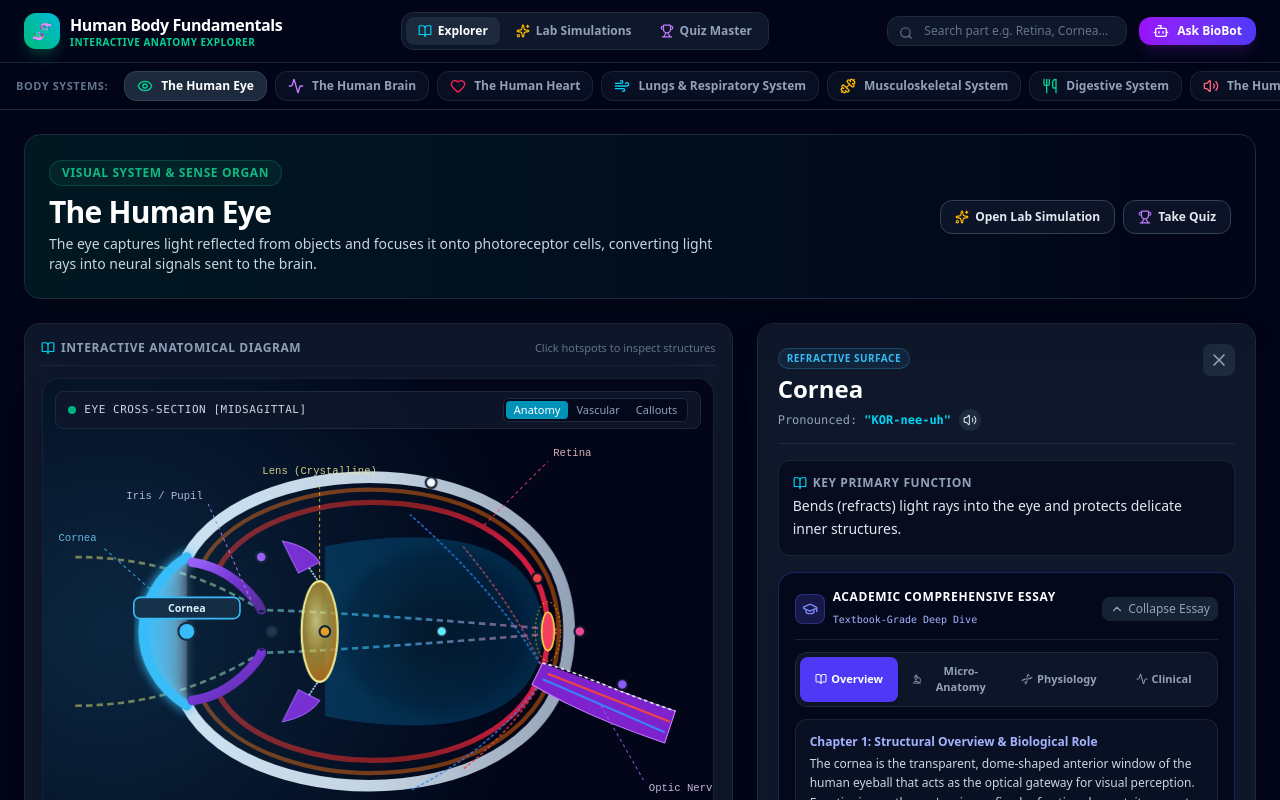
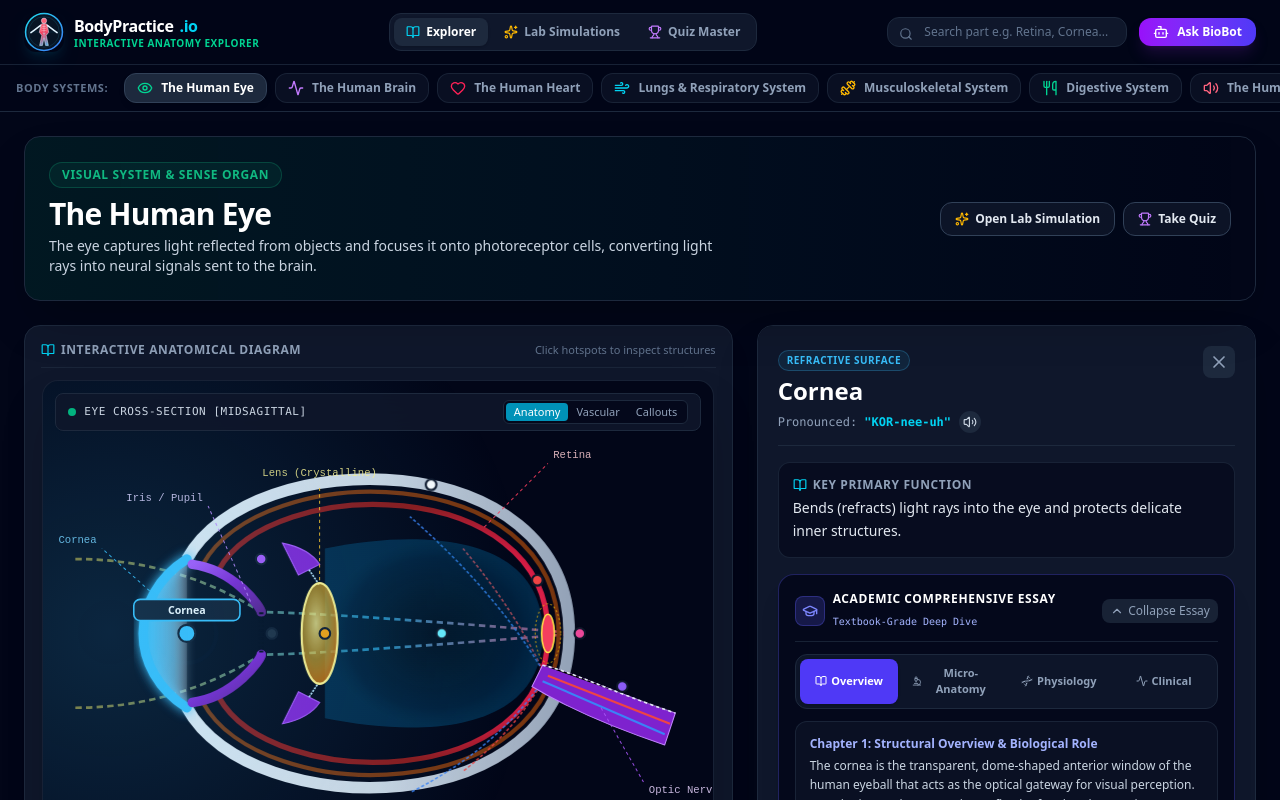
Before and after one commit to projectjimos/BodyPractice.io, a React (Vite) app: page / in a window 1280 px wide. Shown: the top 800 px of the page. Built offline with nearby package versions, Linux system fonts and the light colour scheme.

Commit message:
Rebrand header as BodyPractice.io

```diff
--- a/src/components/Navbar.tsx
+++ b/src/components/Navbar.tsx
@@ -24,7 +24,6 @@ export const Navbar: React.FC<NavbarProps> = ({
   const [searchQuery, setSearchQuery] = useState('');
   const [isSearchOpen, setIsSearchOpen] = useState(false);
 
-  // Search filter across all organ parts
   const searchResults = searchQuery.trim()
     ? (Object.values(organSystems) as OrganSystem[]).flatMap((system: OrganSystem) =>
         system.parts
@@ -51,15 +50,16 @@ export const Navbar: React.FC<NavbarProps> = ({
   return (
     <header className="sticky top-0 z-40 bg-slate-950/90 backdrop-blur-md border-b border-slate-800">
       <div className="max-w-7xl mx-auto px-4 sm:px-6 py-3 flex flex-col md:flex-row items-center justify-between gap-4">
-        {/* Brand & Main Title */}
         <div className="flex items-center gap-3 w-full md:w-auto justify-between md:justify-start">
           <div className="flex items-center gap-2.5">
-            <div className="w-9 h-9 rounded-xl bg-gradient-to-tr from-emerald-500 via-teal-500 to-cyan-500 flex items-center justify-center text-slate-950 font-black shadow-lg shadow-emerald-500/20">
-              🧬
-            </div>
+            <img
+              src="/bodypractice-logo.svg"
+              alt="BodyPractice.io human body logo"
+              className="w-10 h-10 rounded-xl shadow-lg shadow-cyan-500/10"
+            />
             <div>
               <h1 className="text-base font-extrabold text-white tracking-tight flex items-center gap-1.5">
-                Human Body Fundamentals
+                BodyPractice<span className="text-cyan-400">.io</span>
               </h1>
               <span className="text-[10px] text-emerald-400 font-semibold tracking-wider uppercase block -mt-0.5">
                 Interactive Anatomy Explorer
@@ -67,7 +67,6 @@ export const Navbar: React.FC<NavbarProps> = ({
             </div>
           </div>
 
-          {/* BioBot Mobile Quick Launcher Button */}
           <button
             onClick={onOpenAiTutor}
             className="md:hidden p-2 rounded-xl bg-purple-600 text-white text-xs font-bold flex items-center gap-1.5 shadow-lg shadow-purple-900/40"
@@ -76,7 +75,6 @@ export const Navbar: React.FC<NavbarProps> = ({
           </button>
         </div>
 
-        {/* View Mode Tabs (Explorer, Interactive Lab, Quiz Master) */}
         <div className="flex items-center bg-slate-900 border border-slate-800 rounded-xl p-1 gap-1 text-xs">
           <button
             onClick={() => onSelectTab('explorer')}
@@ -112,9 +110,7 @@ export const Navbar: React.FC<NavbarProps> = ({
           </button>
         </div>
 
-        {/* Search Bar & BioBot Launcher */}
         <div className="flex items-center gap-3 w-full md:w-auto">
-          {/* Search Input */}
           <div className="relative flex-1 md:w-60">
             <div className="relative">
               <Search className="w-3.5 h-3.5 absolute left-3 top-2.5 text-slate-500" />
@@ -131,7 +127,6 @@ export const Navbar: React.FC<NavbarProps> = ({
               />
             </div>
 
-            {/* Search Dropdown Results */}
             {isSearchOpen && searchResults.length > 0 && (
               <div className="absolute left-0 right-0 top-10 bg-slate-900 border border-slate-800 rounded-xl shadow-2xl p-2 z-50 max-h-60 overflow-y-auto space-y-1">
                 {searchResults.map(({ systemId, part }) => (
@@ -155,7 +150,6 @@ export const Navbar: React.FC<NavbarProps> = ({
             )}
           </div>
 
-          {/* Desktop AI BioBot Launcher Button */}
           <button
             onClick={onOpenAiTutor}
             className="hidden md:flex items-center gap-2 bg-gradient-to-r from-purple-600 to-indigo-600 hover:from-purple-500 hover:to-indigo-500 text-white font-bold py-1.5 px-3.5 rounded-xl text-xs shadow-lg shadow-purple-900/30 transition-all hover:scale-[1.02]"
@@ -165,7 +159,6 @@ export const Navbar: React.FC<NavbarProps> = ({
         </div>
       </div>
 
-      {/* Sub-Bar: Organ System Selector Pills */}
       <div className="bg-slate-950/80 border-t border-slate-800/80 px-4 py-2 overflow-x-auto no-scrollbar">
         <div className="max-w-7xl mx-auto flex items-center gap-2">
           <span className="text-[11px] font-bold text-slate-500 uppercase tracking-wider mr-2 whitespace-nowrap">
```
